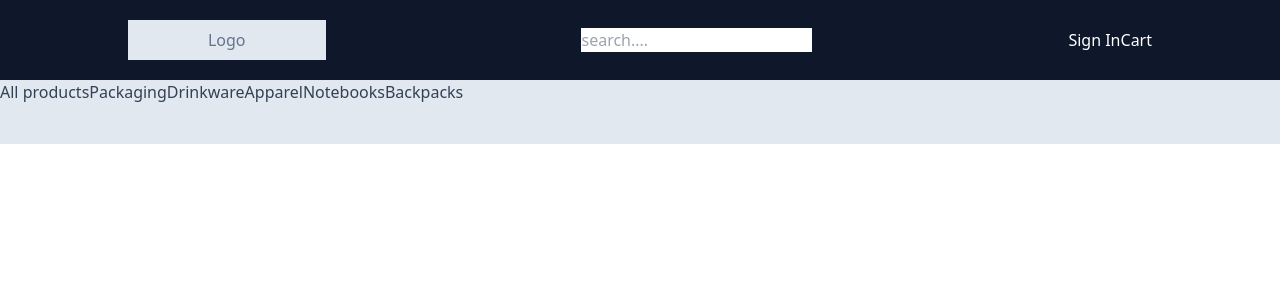
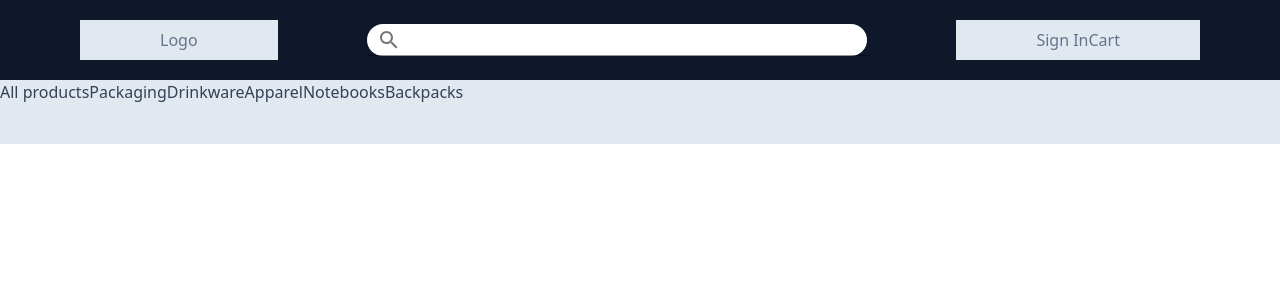
Before and after one commit to manzonlucas/react-mui-challenge, a React (Create React App) app: page / in a window 1280 px wide. Shown: the top 300 px of the page. Built offline with nearby package versions, Linux system fonts and the light colour scheme.

Commit message:
header logo and search finished. Pending user buttons

```diff
--- a/package.json
+++ b/package.json
@@ -3,6 +3,10 @@
   "version": "0.1.0",
   "private": true,
   "dependencies": {
+    "@emotion/react": "^11.10.5",
+    "@emotion/styled": "^11.10.5",
+    "@mui/icons-material": "^5.11.0",
+    "@mui/material": "^5.11.6",
     "@testing-library/jest-dom": "^5.16.5",
     "@testing-library/react": "^13.4.0",
     "@testing-library/user-event": "^13.5.0",
--- a/src/components/Header/index.jsx
+++ b/src/components/Header/index.jsx
@@ -1,12 +1,13 @@
 import UserButtons from "./userButtons";
+import SearchBar from "./searchBar";
 import NavBar from "./navBar";
 
 export default function Header() {
   return (
     <>
-      <header className="bg-slate-900 h-20 flex items-center justify-around text-white">
-        <span className="bg-slate-200 text-slate-500 px-20 py-2">Logo</span>
-        <input type="text" placeholder="search...." />
+      <header className="bg-slate-900 h-20 flex items-center justify-between text-white">
+        <span className="bg-slate-200 text-slate-500 px-20 py-2 mx-20">Logo</span>
+        <SearchBar />
         <UserButtons />
       </header>
       <NavBar />
--- a/src/components/Header/navBar.jsx
+++ b/src/components/Header/navBar.jsx
@@ -1,7 +1,6 @@
 export default function NavBar() {
   return (
     <nav className="h-16 bg-slate-200 text-slate-700">
-
       <a href="/">All products</a>
       <a href="/">Packaging</a>
       <a href="/">Drinkware</a>
--- /dev/null
+++ b/src/components/Header/searchBar.jsx
@@ -0,0 +1,23 @@
+import { FormControl, Input, InputAdornment, InputLabel, TextField } from "@mui/material";
+import SearchIcon from '@mui/icons-material/Search';
+
+export default function SearchBar() {
+  return (
+    <FormControl variant="standard" className="grow m-40 w-2" style={{ maxWidth: '500px' }}>
+      <Input
+        id="input-with-icon-adornment"
+        sx={{
+          backgroundColor: 'white',
+          borderRadius: '25px',
+          padding: '0 10px'
+        }
+        }
+        startAdornment={
+          < InputAdornment position="start" >
+            <SearchIcon />
+          </InputAdornment >
+        }
+      />
+    </FormControl >
+  )
+}
--- a/src/components/Header/userButtons.jsx
+++ b/src/components/Header/userButtons.jsx
@@ -1,6 +1,6 @@
 export default function UserButtons() {
   return (
-    <div>
+    <div className="bg-slate-200 text-slate-500 px-20 py-2 mx-20">
       <span>Sign In</span>
       <span>Cart</span>
     </div>
```
Also changed, not shown: 1 other file (tests, documents, lock files or other folders).
